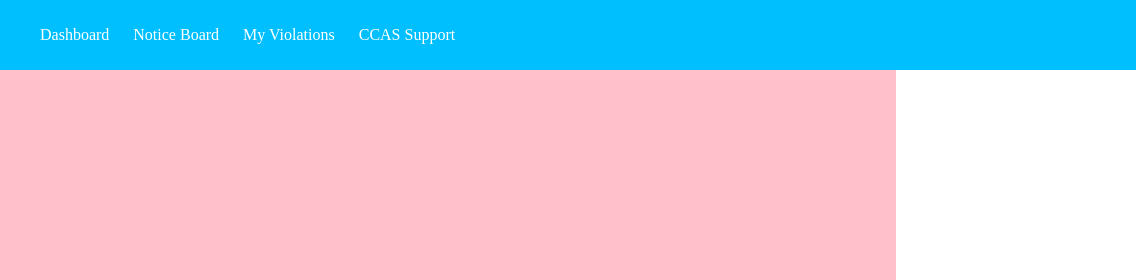
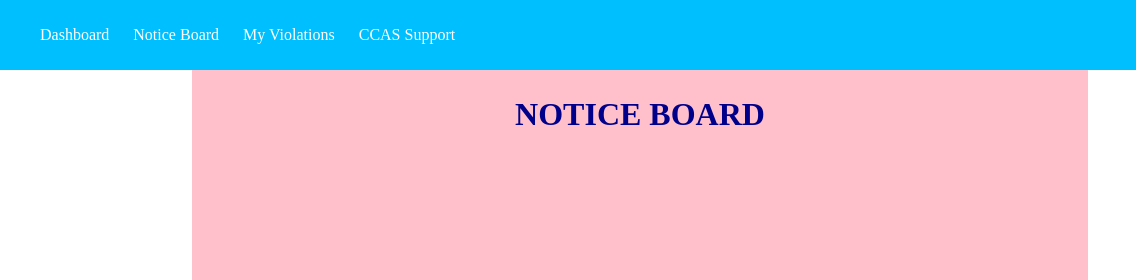
Before and after one commit to imdiode/Uni-tap, a plain HTML site: page Notice.html in a window 1280 px wide. Shown: the top 280 px of the page, 0-1136 px from the left. Drawn offline with Linux system fonts and the light colour scheme.

Commit message:
Basic Notice Board design ready

```diff
--- a/CSS/Notices.css
+++ b/CSS/Notices.css
@@ -56,5 +56,7 @@ body {
 	width: 70%;
 	height: 70vh;
 	background-color: pink;
-	align-self: center;
+	display: block;
+	margin-left: 15%;
+	padding-top: 5px;
 }
--- a/Notice.html
+++ b/Notice.html
@@ -23,6 +23,7 @@
 	</div>
 
 	<div class="NoticeBoardBG">
+		<h1 style="color: darkblue"><center>NOTICE BOARD</center></h1>
 
 	</div>
 
```
